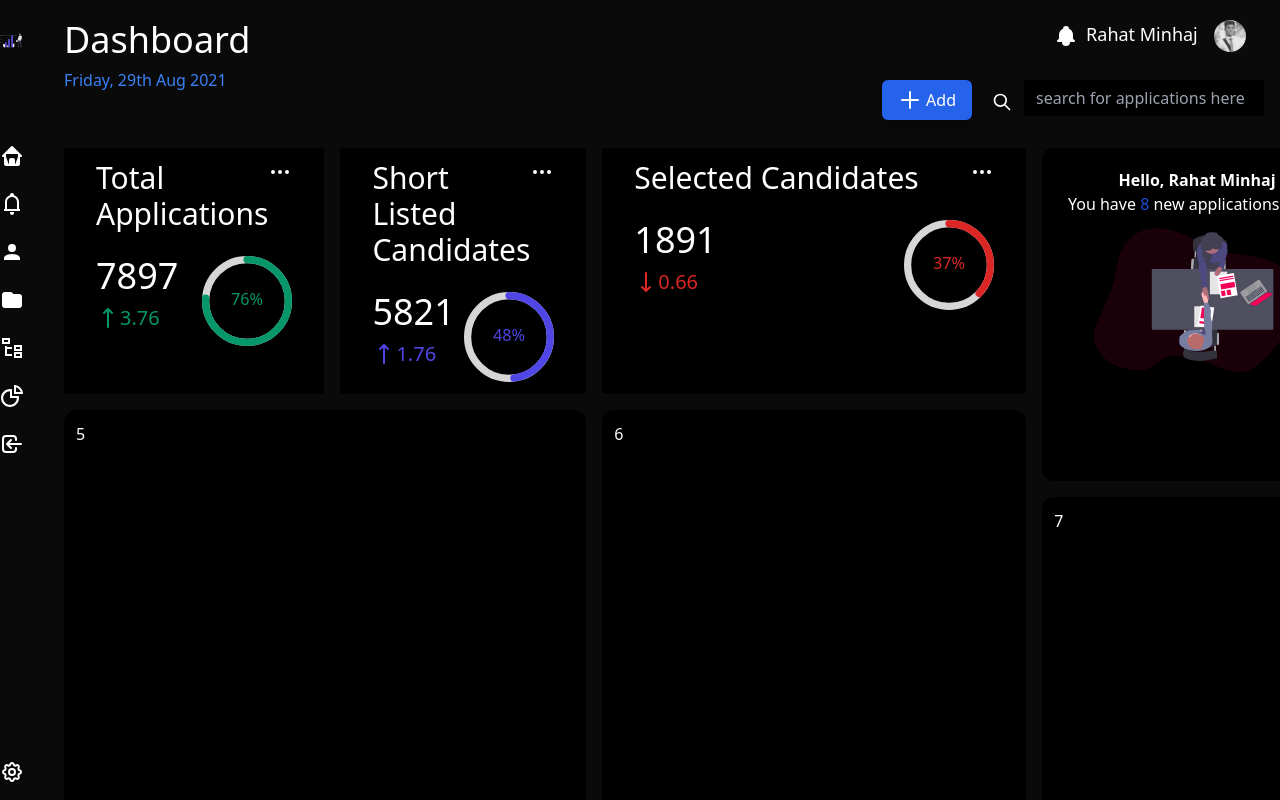
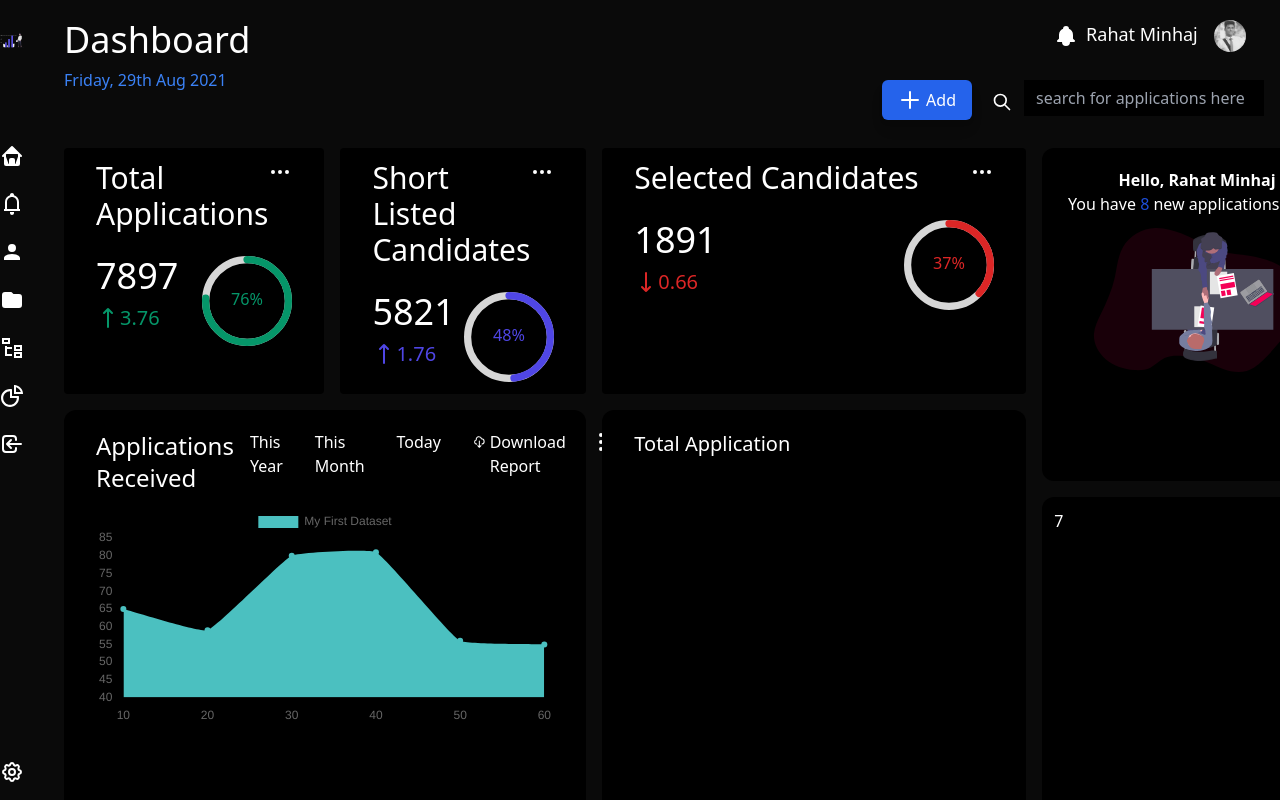
Before and after one commit to Rahat-Minhaj007/Tailwind-Dashboard, a React (Create React App) app: page / in a window 1280 px wide. Shown: the top 800 px of the page. Built offline with nearby package versions, Linux system fonts and the light colour scheme.

Commit message:
line chart done

```diff
--- a/src/components/Dashboard/Dashboard/Dashboard.css
+++ b/src/components/Dashboard/Dashboard/Dashboard.css
@@ -50,3 +50,9 @@
     height:230px !important;
     width:400px !important;
 }
+
+.line{
+    height:220px !important;
+    width:100% !important;
+
+}
--- a/src/components/Dashboard/Dashboard/Dashboard.js
+++ b/src/components/Dashboard/Dashboard/Dashboard.js
@@ -3,7 +3,9 @@ import CampaignButton from '../../CampaignButton/CampaignButton';
 import CampaignStats from '../../CampaignStats/CampaignStats';
 import CircularProgress from '../../CircularProgress/CircularProgress';
 import DoughnutBar from '../../DoughnutBar/DoughnutBar';
+import LineChart from '../../LineChart/LineChart';
 import Notification from '../../Notification/Notification';
+import ProgressBar from '../../ProgressBar/ProgressBar';
 import Header from '../Header/Header';
 import Sidebar from '../Sidebar/Sidebar';
 import './Dashboard.css';
@@ -35,8 +37,12 @@ const Dashboard = () => {
                         <Notification />
                     </div>
 
-                    <div className="bg-black p-3 rounded-xl m5">5</div>
-                    <div className="bg-black p-3 rounded-xl m6">6</div>
+                    <div className="bg-black p-3 rounded-xl m5">
+                        <LineChart />
+                    </div>
+                    <div className="bg-black p-3 rounded-xl m6">
+                        <ProgressBar />
+                    </div>
                     <div className="bg-black p-3 rounded-xl m7">7</div>
                     <div className="bg-black p-3 rounded-xl m8">
                         <CampaignStats />
--- a/src/components/DoughnutBar/DoughnutBar.js
+++ b/src/components/DoughnutBar/DoughnutBar.js
@@ -32,7 +32,7 @@ const DoughnutBar = () => {
                     </svg>
                 </div>
             </div>
-            <div className="pt-2">
+            <div className="pt-2 ">
                 <Doughnut
                     className="doughnut"
                     data={data}
--- /dev/null
+++ b/src/components/LineChart/LineChart.js
@@ -0,0 +1,63 @@
+import React from 'react';
+import { Line } from 'react-chartjs-2';
+
+const LineChart = () => {
+
+    const data = {
+        labels: [10, 20, 30, 40, 50, 60],
+
+        datasets: [{
+            label: 'My First Dataset',
+            data: [65, 59, 80, 81, 56, 55, 40],
+            fill: true,
+            borderColor: 'none',
+            borderWidth: 0,
+            tension: 0.1,
+            backgroundColor: 'rgb(75, 192, 192)',
+        }]
+    };
+    return (
+        <>
+            <div className="px-5 pt-2 flex justify-between">
+                <div>
+                    <h1 className="text-2xl">Applications Received</h1>
+                </div>
+                <div className="flex">
+                    <div className="px-4">
+                        <h1>This Year</h1>
+                    </div>
+                    <div className="px-4">
+                        <h1>This Month</h1>
+                    </div>
+                    <div className="px-4">
+                        <h1>Today</h1>
+                    </div>
+                    <div className="px-4 flex">
+                        <svg xmlns="http://www.w3.org/2000/svg" className="h-6 w-6 pr-1" fill="none" viewBox="0 0 24 24" stroke="currentColor">
+                            <path strokeLinecap="round" strokeLinejoin="round" strokeWidth={2} d="M7 16a4 4 0 01-.88-7.903A5 5 0 1115.9 6L16 6a5 5 0 011 9.9M9 19l3 3m0 0l3-3m-3 3V10" />
+                        </svg>
+                        <h1>Download Report</h1>
+                    </div>
+                    <div>
+                        <svg xmlns="http://www.w3.org/2000/svg" className="h-6 w-6" fill="none" viewBox="0 0 24 24" stroke="currentColor">
+                            <path strokeLinecap="round" strokeLinejoin="round" strokeWidth={2} d="M12 5v.01M12 12v.01M12 19v.01M12 6a1 1 0 110-2 1 1 0 010 2zm0 7a1 1 0 110-2 1 1 0 010 2zm0 7a1 1 0 110-2 1 1 0 010 2z" />
+                        </svg>
+                    </div>
+                </div>
+            </div>
+            <div className="px-5 pt-3 ">
+                <Line
+                    className="line"
+                    data={data}
+
+                    options={{ maintainAspectRatio: false }}
+
+                />
+
+            </div>
+
+        </>
+    );
+};
+
+export default LineChart;
--- /dev/null
+++ b/src/components/ProgressBar/ProgressBar.js
@@ -0,0 +1,13 @@
+import React from 'react';
+
+const ProgressBar = () => {
+    return (
+        <>
+            <div className="px-5 pt-2">
+                <h1 className="text-xl">Total Application</h1>
+            </div>
+        </>
+    );
+};
+
+export default ProgressBar;
```
